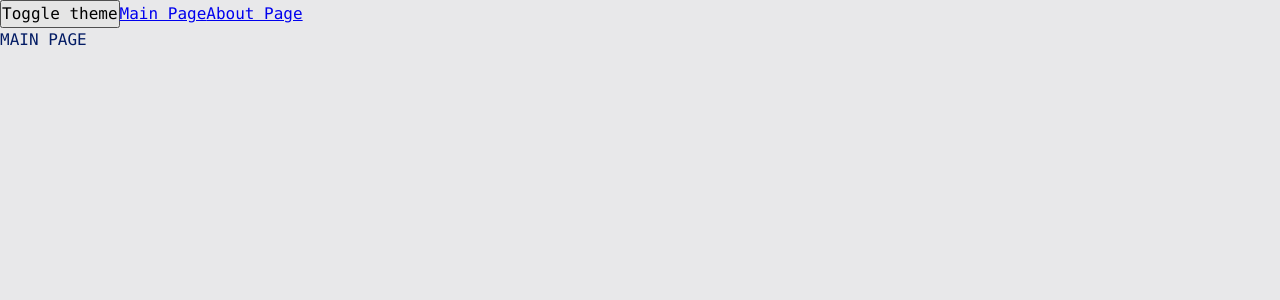
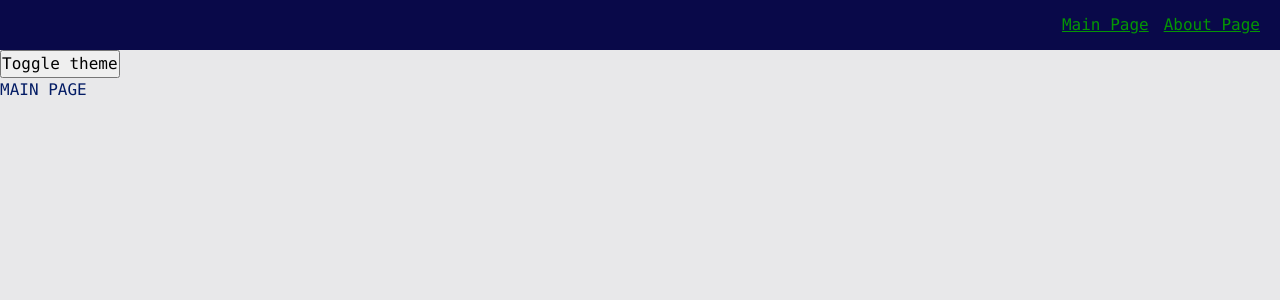
Before and after one commit to Trance0id/react-typescript-project, a React app: page / in a window 1280 px wide. Shown: the top 300 px of the page. Built offline with nearby package versions, Linux system fonts and the light colour scheme.

Commit message:
navbar: added NavBar and AppLink

```diff
--- a/src/app/App.tsx
+++ b/src/app/App.tsx
@@ -1,19 +1,15 @@
-import { Suspense } from "react";
-import { Link, Route, Routes } from "react-router-dom";
 import { classNames } from "shared/lib/classNames/classNames";
 import './styles/index.scss';
 import { useTheme } from "app/providers/ThemeProvider/lib/useTheme";
-import { AboutPage } from "pages/AboutPage";
-import { MainPage } from "pages/MainPage";
 import { AppRouter } from "./providers/router";
+import { Navbar } from "widgets/Navbar";
 
 export const App = () => {
     const { theme, toggleTheme } = useTheme();
     return (
         <div className={classNames('app', {}, [theme])}>
+            <Navbar />
             <button onClick={toggleTheme}>Toggle theme</button>
-            <Link to={'/'}>Main Page</Link>
-            <Link to={'/about'}>About Page</Link>
             <AppRouter />
         </div>
     );
--- a/src/app/styles/themes/dark.scss
+++ b/src/app/styles/themes/dark.scss
@@ -1,6 +1,12 @@
 .app.dark {
     --bg-color: #090949;
+    --inverted-bg-color: #e8e8ea;
 
     --primary-color: #049604;
     --secondary-color: #04ff04;
+    --inverted-primary-color: #041c65;
+    --inverted-secondary-color: #1a59e1;
+
+    --navbar-height: 50px;
+
 }
--- a/src/app/styles/themes/normal.scss
+++ b/src/app/styles/themes/normal.scss
@@ -1,6 +1,11 @@
 .app.light {
     --bg-color: #e8e8ea;
+    --inverted-bg-color: #090949;
 
     --primary-color: #041c65;
-    --secondary-color: #0449e0;
+    --secondary-color: #1a59e1;
+    --inverted-primary-color: #049604;
+    --inverted-secondary-color: #04ff04;
+
+    --navbar-height: 50px;
 }
--- a/src/shared/lib/classNames/classNames.ts
+++ b/src/shared/lib/classNames/classNames.ts
@@ -2,11 +2,11 @@ type Mods = Record<string, string | boolean>;
 
 
 
-export function classNames(cls: string, mods: Mods, additional: string[]): string {
+export function classNames(cls: string, mods: Mods = {}, additional: string[] = []): string {
 
     return [
         cls,
-        ...additional,
+        ...additional.filter(Boolean),
         ...Object.keys(mods).filter(key => mods[key])
     ].join(' ');
 }
--- /dev/null
+++ b/src/shared/ui/AppLink/AppLink.module.scss
@@ -0,0 +1,15 @@
+.appLink {
+    color: var(--primary-color);
+}
+
+.primary {
+    color: var(--primary-color);
+}
+
+.secondary {
+    color: var(--inverted-primary-color);
+}
+
+.red {
+    color: red;
+}
--- /dev/null
+++ b/src/shared/ui/AppLink/AppLink.tsx
@@ -0,0 +1,29 @@
+import { classNames } from 'shared/lib/classNames/classNames';
+import cls from './AppLink.module.scss';
+import { FC } from 'react';
+import { Link, LinkProps } from 'react-router-dom';
+
+export enum AppLinkTheme {
+    PRIMARY = 'primary',
+    SECONDARY = 'secondary',
+    RED = 'red',
+}
+
+interface AppLinkProps extends LinkProps {
+    className?: string;
+    theme?: AppLinkTheme;
+}
+
+export const AppLink: FC<AppLinkProps> = (props) => {
+    const { className, children, to, theme = AppLinkTheme.PRIMARY, ...otherProps } = props;
+
+    return (
+        <Link
+            to={to}
+            className={classNames(cls.appLink, {}, [className, cls[theme]])}
+            {...otherProps}
+        >
+            {children}
+        </Link>
+    );
+};
--- /dev/null
+++ b/src/widgets/Navbar/index.ts
@@ -0,0 +1 @@
+export { Navbar } from './ui/Navbar';
--- /dev/null
+++ b/src/widgets/Navbar/ui/NavBar.module.scss
@@ -0,0 +1,16 @@
+.navbar {
+    width: 100%;
+    height: var(--navbar-height);
+    background-color: var(--inverted-bg-color);
+    display: flex;
+    align-items: center;
+    padding: 20px;
+}
+
+.links {
+    margin-left: auto;
+}
+
+.navLink {
+    margin-left: 15px;
+}
--- /dev/null
+++ b/src/widgets/Navbar/ui/Navbar.tsx
@@ -0,0 +1,21 @@
+import { classNames } from 'shared/lib/classNames/classNames';
+import cls from './NavBar.module.scss';
+import { FC } from 'react';
+import { AppLink, AppLinkTheme } from 'shared/ui/AppLink/AppLink';
+
+interface NavbarProps {
+    className?: string;
+}
+
+export const Navbar: FC<NavbarProps> = (props) => {
+    const { className } = props;
+
+    return (
+        <div className={classNames(cls.navbar, {}, [className])}>
+            <div className={cls.links}>
+                <AppLink to={'/'} className={cls.navLink} theme={AppLinkTheme.SECONDARY}>Main Page</AppLink>
+                <AppLink to={'/about'} className={cls.navLink} theme={AppLinkTheme.SECONDARY}>About Page</AppLink>
+            </div>
+        </div>
+    );
+};
```
